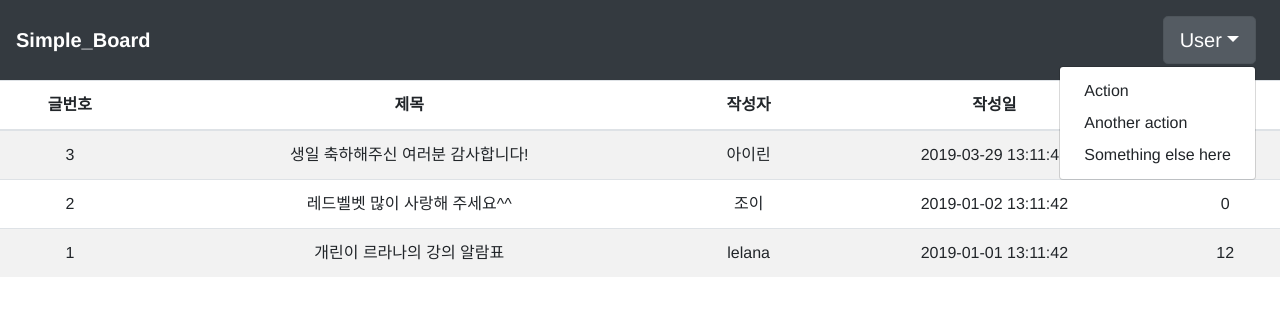
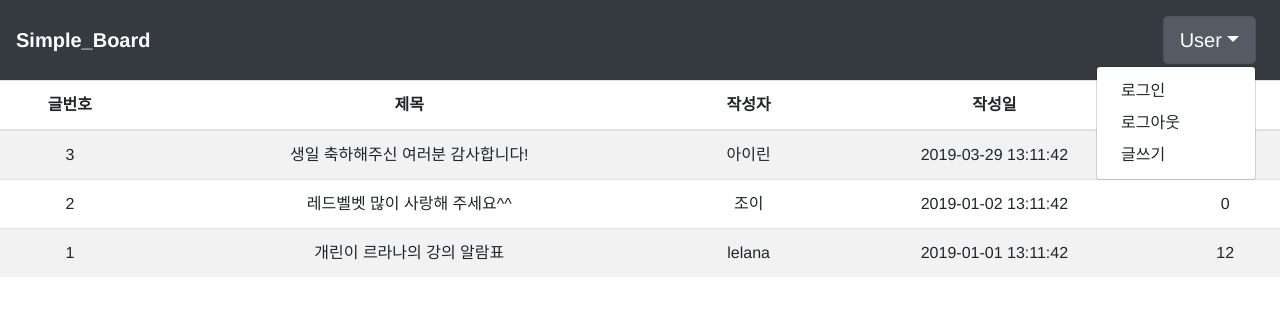
Before and after one commit to onooff/simple_board, a Vue app in the folder front/: page / in a window 1280 px wide. Both pictures are taken after a click on the button "User". Shown: the top 316 px of the page. Built offline with nearby package versions, Linux system fonts and the light colour scheme.

Commit message:
Header 수정

```diff
--- a/front/src/components/layout/Header.vue
+++ b/front/src/components/layout/Header.vue
@@ -3,9 +3,9 @@
     <b-navbar-brand href="/">Simple_Board</b-navbar-brand>
 
     <b-dropdown size="lg" text="User" class="m-2" right>
-      <b-dropdown-item-button>Action</b-dropdown-item-button>
-      <b-dropdown-item-button>Another action</b-dropdown-item-button>
-      <b-dropdown-item-button>Something else here</b-dropdown-item-button>
+      <b-dropdown-item-button>로그인</b-dropdown-item-button>
+      <b-dropdown-item-button>로그아웃</b-dropdown-item-button>
+      <b-dropdown-item-button>글쓰기</b-dropdown-item-button>
     </b-dropdown>
   </b-navbar>
 </template>
```
